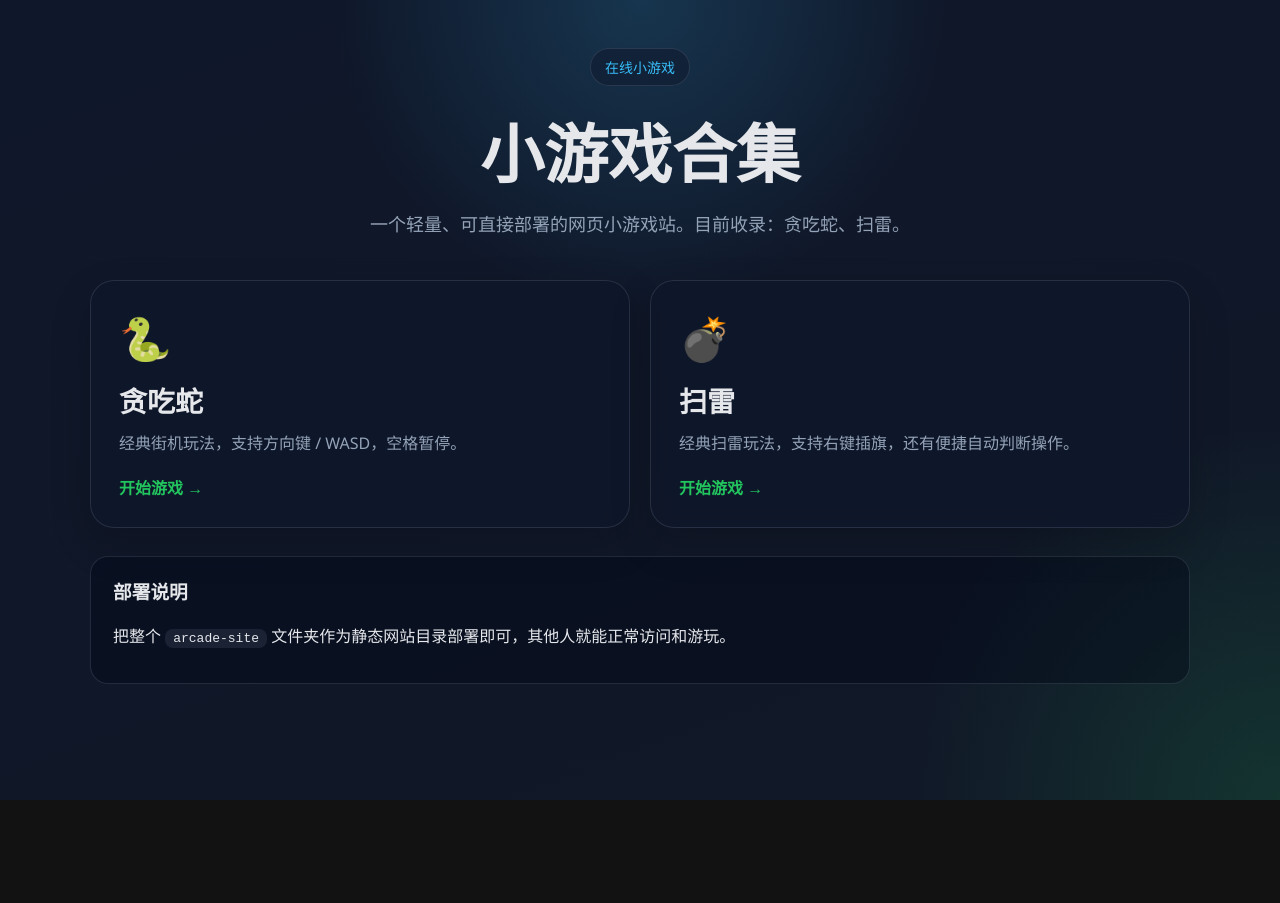
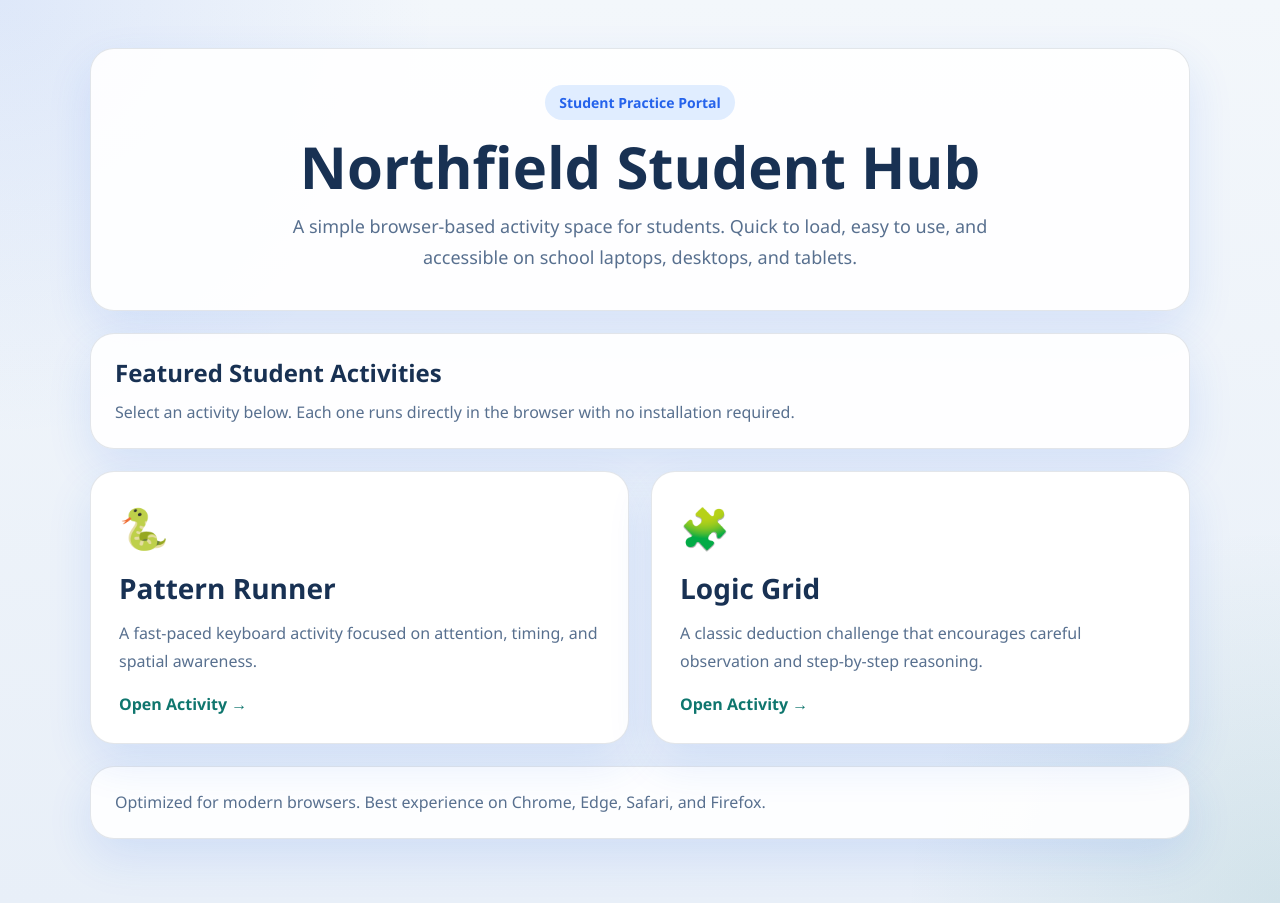
Before and after one commit to haoduo56678-crypto/-undercover-online, a website: page arcade-site/index.html in a window 1280 px wide. Before the commit the page ends 800 px from the top, so only its background shows below. Drawn offline with Linux system fonts and the light colour scheme.

Commit message:
Rebrand arcade site for student audience

```diff
--- a/arcade-site/index.html
+++ b/arcade-site/index.html
@@ -1,38 +1,42 @@
 <!DOCTYPE html>
-<html lang="zh-CN">
+<html lang="en">
 <head>
   <meta charset="UTF-8" />
   <meta name="viewport" content="width=device-width, initial-scale=1.0" />
-  <title>小游戏合集</title>
+  <title>Northfield Student Hub</title>
   <link rel="stylesheet" href="style.css" />
 </head>
 <body>
   <main class="page">
     <section class="hero">
-      <span class="badge">在线小游戏</span>
-      <h1>小游戏合集</h1>
-      <p class="subtitle">一个轻量、可直接部署的网页小游戏站。目前收录：贪吃蛇、扫雷。</p>
+      <span class="badge">Student Practice Portal</span>
+      <h1>Northfield Student Hub</h1>
+      <p class="subtitle">A simple browser-based activity space for students. Quick to load, easy to use, and accessible on school laptops, desktops, and tablets.</p>
+    </section>
+
+    <section class="notice">
+      <h2>Featured Student Activities</h2>
+      <p>Select an activity below. Each one runs directly in the browser with no installation required.</p>
     </section>
 
     <section class="games">
       <a class="card" href="./snake/">
         <div class="icon">🐍</div>
-        <h2>贪吃蛇</h2>
-        <p>经典街机玩法，支持方向键 / WASD，空格暂停。</p>
-        <span class="enter">开始游戏 →</span>
+        <h3>Pattern Runner</h3>
+        <p>A fast-paced keyboard activity focused on attention, timing, and spatial awareness.</p>
+        <span class="enter">Open Activity →</span>
       </a>
 
       <a class="card" href="./minesweeper/">
-        <div class="icon">💣</div>
-        <h2>扫雷</h2>
-        <p>经典扫雷玩法，支持右键插旗，还有便捷自动判断操作。</p>
-        <span class="enter">开始游戏 →</span>
+        <div class="icon">🧩</div>
+        <h3>Logic Grid</h3>
+        <p>A classic deduction challenge that encourages careful observation and step-by-step reasoning.</p>
+        <span class="enter">Open Activity →</span>
       </a>
     </section>
 
-    <section class="tips">
-      <h3>部署说明</h3>
-      <p>把整个 <code>arcade-site</code> 文件夹作为静态网站目录部署即可，其他人就能正常访问和游玩。</p>
+    <section class="footer-note">
+      <p>Optimized for modern browsers. Best experience on Chrome, Edge, Safari, and Firefox.</p>
     </section>
   </main>
 </body>
--- a/arcade-site/minesweeper/style.css
+++ b/arcade-site/minesweeper/style.css
@@ -7,21 +7,31 @@ body {
   min-height: 100vh;
   display: grid;
   place-items: center;
-  background: linear-gradient(135deg, #0f172a, #1e293b);
-  color: #e2e8f0;
-  font-family: "Microsoft YaHei", sans-serif;
+  background: linear-gradient(180deg, #eef4fb, #dce9f8);
+  color: #183153;
+  font-family: "Segoe UI", Arial, sans-serif;
 }
 
 .app {
-  width: min(94vw, 560px);
+  width: min(94vw, 580px);
   padding: 24px;
-  border-radius: 22px;
-  background: rgba(15, 23, 42, 0.82);
-  box-shadow: 0 20px 60px rgba(0, 0, 0, 0.35);
+  border-radius: 24px;
+  background: rgba(255, 255, 255, 0.92);
+  border: 1px solid rgba(24, 49, 83, 0.1);
+  box-shadow: 0 18px 42px rgba(37, 99, 235, 0.12);
+}
+
+.eyebrow {
+  color: #2563eb;
+  font-size: 13px;
+  font-weight: 700;
+  letter-spacing: 0.08em;
+  text-transform: uppercase;
+  text-align: center;
 }
 
 h1 {
-  margin: 0 0 16px;
+  margin: 10px 0 16px;
   text-align: center;
 }
 
@@ -36,21 +46,22 @@ h1 {
 .info {
   padding: 10px 14px;
   border-radius: 12px;
-  background: #1e293b;
+  background: #eef4fb;
+  border: 1px solid rgba(24, 49, 83, 0.08);
 }
 
 button {
   border: none;
   border-radius: 12px;
   padding: 10px 16px;
-  background: #22c55e;
+  background: #2563eb;
   color: white;
-  font-weight: bold;
+  font-weight: 700;
   cursor: pointer;
 }
 
 button:hover {
-  background: #16a34a;
+  background: #1d4ed8;
 }
 
 .hint, #status {
@@ -58,13 +69,15 @@ button:hover {
 }
 
 .hint {
-  color: #94a3b8;
+  color: #58708f;
   margin: 14px 0 8px;
+  line-height: 1.6;
 }
 
 #status {
   min-height: 24px;
   margin-bottom: 14px;
+  color: #37506f;
 }
 
 .board {
@@ -78,7 +91,7 @@ button:hover {
   aspect-ratio: 1 / 1;
   border: none;
   border-radius: 8px;
-  background: #475569;
+  background: #93c5fd;
   color: white;
   font-size: 18px;
   font-weight: bold;
@@ -86,11 +99,11 @@ button:hover {
 }
 
 .cell:hover {
-  background: #64748b;
+  background: #60a5fa;
 }
 
 .cell.revealed {
-  background: #cbd5e1;
+  background: #e2e8f0;
   color: #0f172a;
   cursor: default;
 }
--- a/arcade-site/snake/style.css
+++ b/arcade-site/snake/style.css
@@ -7,28 +7,38 @@ body {
   min-height: 100vh;
   display: grid;
   place-items: center;
-  background: linear-gradient(135deg, #0f172a, #1e293b);
-  color: #e2e8f0;
-  font-family: "Microsoft YaHei", sans-serif;
+  background: linear-gradient(180deg, #eef4fb, #dce9f8);
+  color: #183153;
+  font-family: "Segoe UI", Arial, sans-serif;
 }
 
 .container {
-  width: min(92vw, 460px);
+  width: min(92vw, 480px);
   text-align: center;
   padding: 24px;
-  border-radius: 20px;
-  background: rgba(15, 23, 42, 0.75);
-  box-shadow: 0 20px 60px rgba(0, 0, 0, 0.35);
+  border-radius: 24px;
+  background: rgba(255, 255, 255, 0.92);
+  border: 1px solid rgba(24, 49, 83, 0.1);
+  box-shadow: 0 18px 42px rgba(37, 99, 235, 0.12);
+}
+
+.eyebrow {
+  color: #2563eb;
+  font-size: 13px;
+  font-weight: 700;
+  letter-spacing: 0.08em;
+  text-transform: uppercase;
 }
 
 h1 {
-  margin: 0 0 10px;
+  margin: 10px 0 10px;
 }
 
 .hint {
   margin: 0 0 16px;
-  color: #94a3b8;
+  color: #58708f;
   font-size: 14px;
+  line-height: 1.6;
 }
 
 .topbar {
@@ -42,20 +52,21 @@ h1 {
   flex: 1;
   padding: 10px 12px;
   border-radius: 12px;
-  background: rgba(30, 41, 59, 0.95);
+  background: #eef4fb;
+  border: 1px solid rgba(24, 49, 83, 0.08);
 }
 
 canvas {
   width: 100%;
   max-width: 400px;
   aspect-ratio: 1 / 1;
-  background: #020617;
-  border: 3px solid #334155;
-  border-radius: 12px;
+  background: #eff6ff;
+  border: 3px solid #93c5fd;
+  border-radius: 14px;
 }
 
 #status {
   min-height: 24px;
   margin-top: 14px;
-  color: #cbd5e1;
+  color: #37506f;
 }
--- a/arcade-site/style.css
+++ b/arcade-site/style.css
@@ -1,28 +1,27 @@
 :root {
-  color-scheme: dark;
-  --bg: #0f172a;
-  --bg-accent: #111827;
-  --card: rgba(15, 23, 42, 0.72);
-  --text: #e5e7eb;
-  --muted: #94a3b8;
-  --line: rgba(148, 163, 184, 0.18);
-  --primary: #38bdf8;
-  --primary-2: #22c55e;
+  --bg: #f3f7fb;
+  --bg-2: #e8eff8;
+  --surface: rgba(255, 255, 255, 0.9);
+  --surface-strong: #ffffff;
+  --text: #183153;
+  --muted: #58708f;
+  --line: rgba(24, 49, 83, 0.12);
+  --primary: #2563eb;
+  --accent: #0f766e;
+  --shadow: 0 18px 45px rgba(37, 99, 235, 0.12);
 }
 
-* {
-  box-sizing: border-box;
-}
+* { box-sizing: border-box; }
 
 body {
   margin: 0;
   min-height: 100vh;
-  font-family: "Segoe UI", "PingFang SC", "Microsoft YaHei", sans-serif;
+  font-family: "Segoe UI", Arial, sans-serif;
   color: var(--text);
   background:
-    radial-gradient(circle at top, rgba(56, 189, 248, 0.18), transparent 30%),
-    radial-gradient(circle at bottom right, rgba(34, 197, 94, 0.16), transparent 25%),
-    linear-gradient(160deg, var(--bg), var(--bg-accent));
+    radial-gradient(circle at top left, rgba(37, 99, 235, 0.1), transparent 28%),
+    radial-gradient(circle at bottom right, rgba(15, 118, 110, 0.1), transparent 24%),
+    linear-gradient(180deg, var(--bg), var(--bg-2));
 }
 
 .page {
@@ -31,105 +30,122 @@ body {
   padding: 48px 0 64px;
 }
 
+.hero, .notice, .footer-note {
+  background: var(--surface);
+  border: 1px solid var(--line);
+  border-radius: 24px;
+  box-shadow: var(--shadow);
+}
+
 .hero {
+  padding: 36px 32px;
   text-align: center;
-  margin-bottom: 40px;
+  margin-bottom: 22px;
 }
 
 .badge {
   display: inline-block;
   padding: 8px 14px;
-  border: 1px solid var(--line);
   border-radius: 999px;
+  background: #e0edff;
   color: var(--primary);
-  background: rgba(15, 23, 42, 0.5);
   font-size: 14px;
+  font-weight: 600;
 }
 
 h1 {
-  margin: 18px 0 12px;
-  font-size: clamp(38px, 7vw, 64px);
+  margin: 16px 0 12px;
+  font-size: clamp(36px, 6vw, 58px);
+  line-height: 1.08;
 }
 
 .subtitle {
-  max-width: 700px;
   margin: 0 auto;
+  max-width: 760px;
+  font-size: 18px;
+  line-height: 1.75;
   color: var(--muted);
-  font-size: 18px;
+}
+
+.notice, .footer-note {
+  padding: 22px 24px;
+}
+
+.notice {
+  margin-bottom: 22px;
+}
+
+.notice h2 {
+  margin: 0 0 10px;
+  font-size: 24px;
+}
+
+.notice p, .footer-note p {
+  margin: 0;
+  color: var(--muted);
   line-height: 1.7;
 }
 
 .games {
   display: grid;
-  grid-template-columns: repeat(auto-fit, minmax(260px, 1fr));
-  gap: 20px;
+  grid-template-columns: repeat(auto-fit, minmax(280px, 1fr));
+  gap: 22px;
 }
 
 .card {
   display: block;
+  text-decoration: none;
+  color: inherit;
   padding: 28px;
   border-radius: 24px;
-  text-decoration: none;
-  color: inherit;
-  background: var(--card);
+  background: var(--surface-strong);
   border: 1px solid var(--line);
-  backdrop-filter: blur(10px);
-  transition: transform 0.2s ease, border-color 0.2s ease, box-shadow 0.2s ease;
-  box-shadow: 0 16px 40px rgba(0, 0, 0, 0.18);
+  box-shadow: var(--shadow);
+  transition: transform 0.2s ease, box-shadow 0.2s ease, border-color 0.2s ease;
 }
 
 .card:hover {
   transform: translateY(-4px);
-  border-color: rgba(56, 189, 248, 0.42);
-  box-shadow: 0 20px 50px rgba(0, 0, 0, 0.26);
+  border-color: rgba(37, 99, 235, 0.3);
+  box-shadow: 0 22px 54px rgba(37, 99, 235, 0.16);
 }
 
 .icon {
-  font-size: 42px;
+  font-size: 40px;
   margin-bottom: 14px;
 }
 
-h2 {
-  margin: 0 0 10px;
+.card h3 {
+  margin: 0 0 12px;
   font-size: 28px;
 }
 
 .card p {
   margin: 0 0 18px;
   color: var(--muted);
-  line-height: 1.7;
+  line-height: 1.75;
 }
 
 .enter {
-  color: var(--primary-2);
-  font-weight: 600;
+  color: var(--accent);
+  font-weight: 700;
 }
 
-.tips {
-  margin-top: 28px;
-  padding: 20px 22px;
-  border-radius: 18px;
-  border: 1px solid var(--line);
-  background: rgba(2, 6, 23, 0.38);
-}
-
-.tips h3 {
-  margin-top: 0;
-}
-
-code {
-  padding: 2px 8px;
-  border-radius: 8px;
-  background: rgba(148, 163, 184, 0.12);
+.footer-note {
+  margin-top: 22px;
 }
 
 @media (max-width: 640px) {
   .page {
-    width: min(100% - 20px, 1100px);
-    padding-top: 28px;
+    width: min(100% - 18px, 1100px);
+    padding-top: 20px;
   }
 
-  .card {
-    padding: 22px;
+  .hero, .notice, .footer-note, .card {
+    border-radius: 18px;
+  }
+
+  .hero {
+    padding: 26px 18px;
   }
 }
```
Also changed, not shown: arcade-site/minesweeper/index.html (+10 -9 lines), arcade-site/minesweeper/script.js (+6 -6 lines), arcade-site/snake/index.html (+8 -7 lines), arcade-site/snake/script.js (+11 -11 lines).
